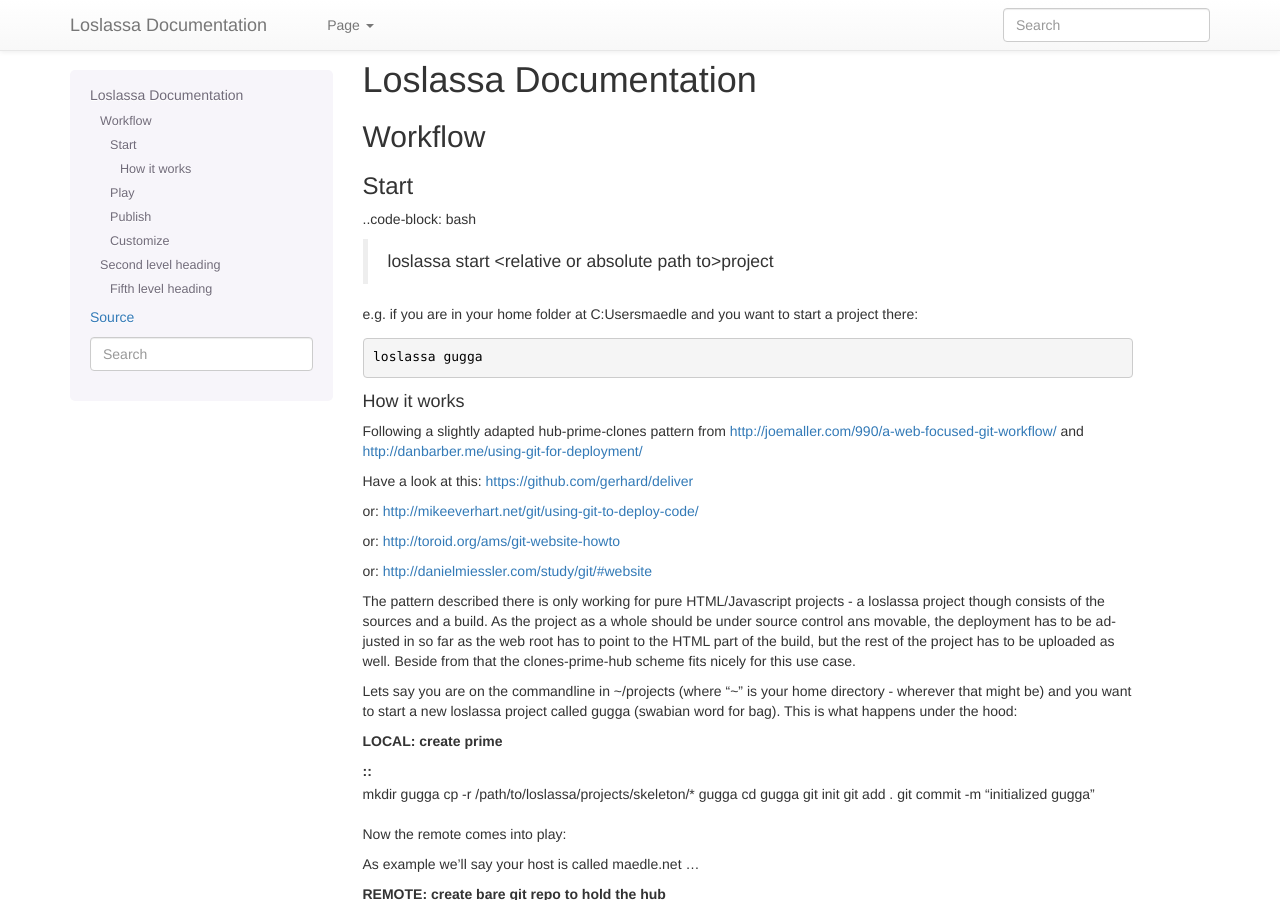
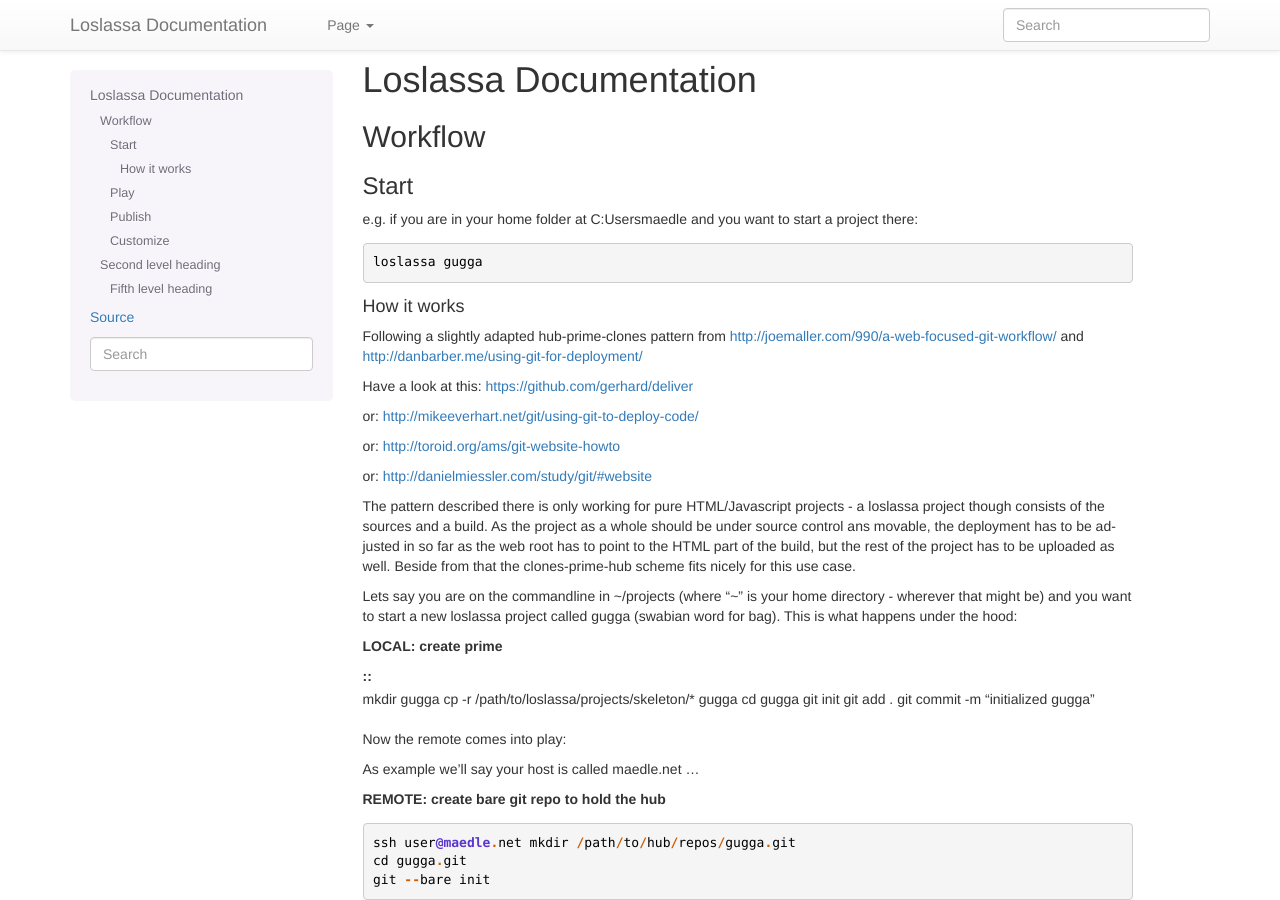
Before and after one commit to obestwalter/loslassa, a Sphinx documentation site: the page built from docs/index.rst, in a window 1280 px wide and 900 px high. Built offline with Sphinx 7.4.7, drawn with Linux system fonts in a browser that asks for light colours; pages that are not in the unit, such as notebooks, are missing from menus.

Commit message:
new build

```diff
--- a/docs/__build/html/_sources/index.txt
+++ b/docs/__build/html/_sources/index.txt
@@ -9,7 +9,7 @@
 Start
 '''''
 
-..code-block: bash
+.. code-block: bash
 
     loslassa start <relative or absolute path to>project
 
--- a/docs/__build/html/index.html
+++ b/docs/__build/html/index.html
@@ -135,9 +135,6 @@
 <h2>Workflow<a class="headerlink" href="#workflow" title="Permalink to this headline">¶</a></h2>
 <div class="section" id="start">
 <h3>Start<a class="headerlink" href="#start" title="Permalink to this headline">¶</a></h3>
-<p>..code-block: bash</p>
-<blockquote>
-<div>loslassa start &lt;relative or absolute path to&gt;project</div></blockquote>
 <p>e.g. if you are in your home folder at C:Usersmaedle and you want
 to start a project there:</p>
 <div class="highlight-python"><div class="highlight"><pre>loslassa gugga
--- a/docs/index.rst
+++ b/docs/index.rst
@@ -9,7 +9,7 @@
 Start
 '''''
 
-..code-block: bash
+.. code-block: bash
 
     loslassa start <relative or absolute path to>project
 
```
Also changed, not shown: docs/__build/html/searchindex.js (+1 -1 lines), 3 other files.
